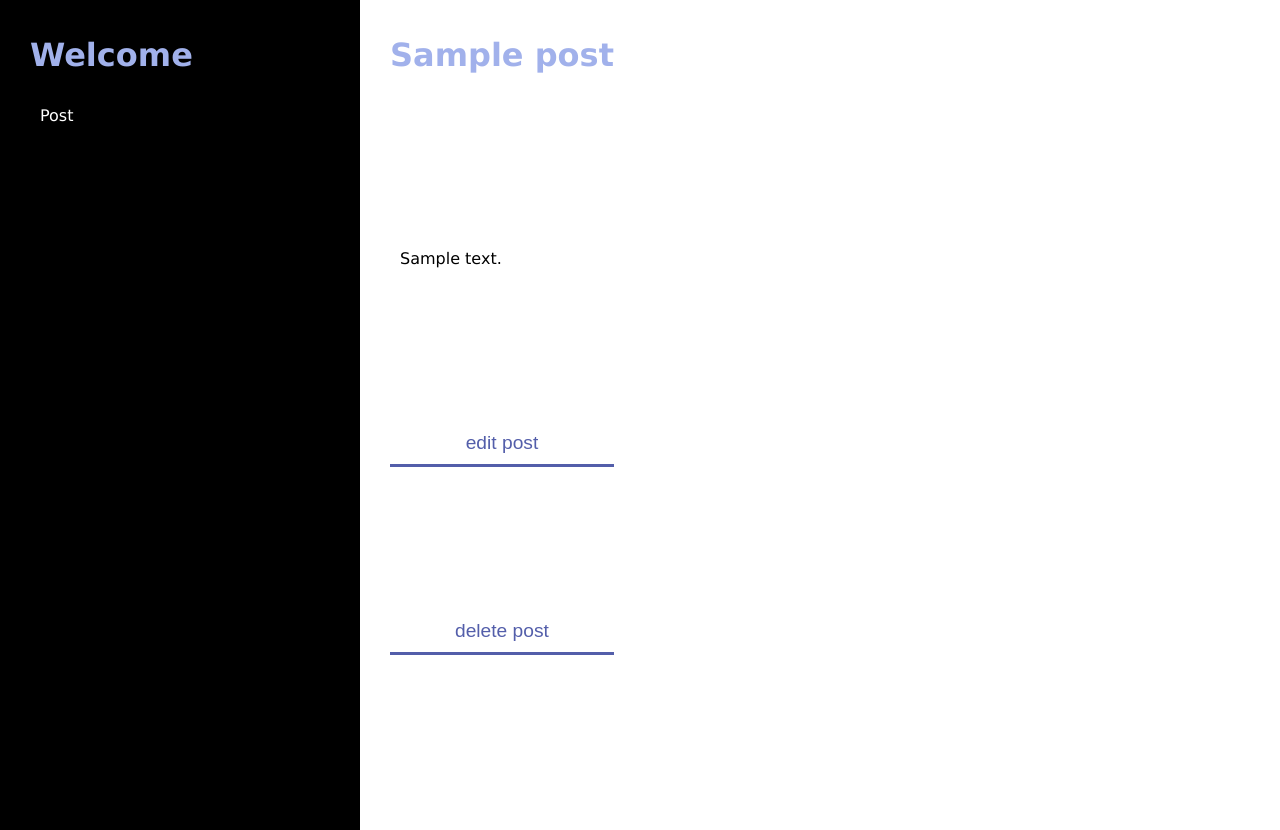
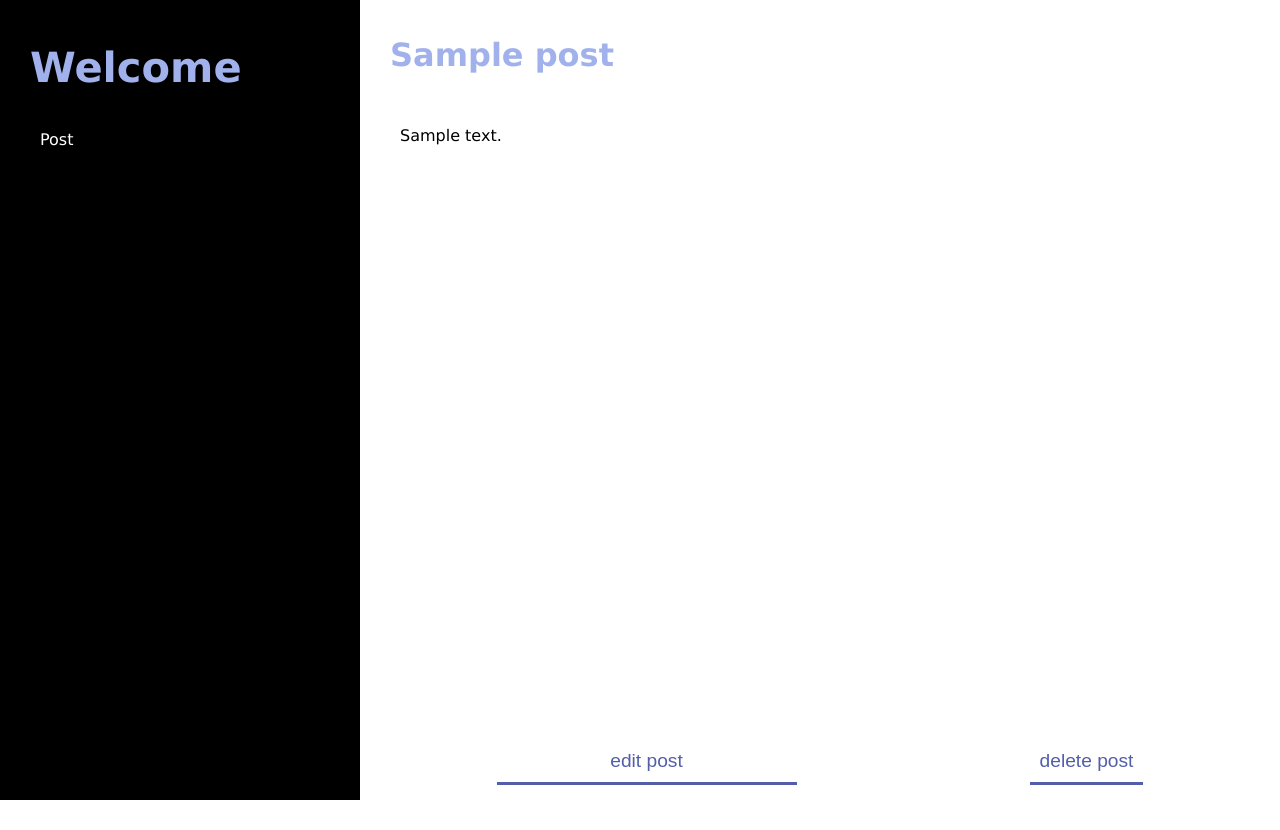
Before and after one commit to melanieChan/flask-blog, a Flask app: page /1 in a window 1280 px wide. After the commit the page ends 800 px from the top, so only its background shows below. Run offline with Flask 2, Linux system fonts and the light colour scheme; tables that the repository leaves empty hold one stand-in row (values such as "Sample post").

Commit message:
styling
- added link to homepage with title element
- adjusted heights based on screen height and padding
- applied scrolling only on right side
- aligned post content to top
- expanded action bar

```diff
--- a/static/css/style.css
+++ b/static/css/style.css
@@ -1,3 +1,7 @@
+:root {
+  --padding-y: 15px;
+}
+
 body {
   margin: 0; /* eliminate space between edge of browser and content */
   height: 100vh;
@@ -28,18 +32,18 @@
 }
 
 .stay { /* prevents div from moving while scrolling */
-  position: fixed;
+  position: sticky;
+  top: 0;
 }
 
 #header {
-  padding-top: 15px;
-  padding-bottom: 15px;
+  padding-top: var(--padding-y);
+  padding-bottom: var(--padding-y);
   padding-left: 30px;
   padding-right: 30px;
 
   min-width: 300px;
-  height: 100%;
-  /* min-height: 100vh; */
+  height: calc(100% - calc(var(--padding-y) * 2)); /* full height - padding */
 
   display: flex;
   flex-direction: column;
@@ -49,12 +53,15 @@
 }
 
 .content-container { /* body of page's main content */
-  padding-top: 15px;
-  padding-bottom: 15px;
+  padding-top: var(--padding-y);
+  padding-bottom: var(--padding-y);
   padding-left: 30px;
   padding-right: 30px;
 
-  height: 100%;
+  height: calc(100% - calc(var(--padding-y) * 2));
+
+  overflow-y: scroll;
+  flex-grow: 1;
 }
 
 .cards-container {
@@ -148,7 +155,7 @@
   font-size: 1.3em;
   font-weight: bold;
   color: #535EAA;
-  margin: 10px;
+  margin: 0;
 }
 
 a:hover, a:active {
@@ -161,9 +168,26 @@
   align-content: center;
 }
 
-.post-page {
+.post-page { /* part of the post page containing post title, content, buttons */
   display: flex;
   flex-direction: column;
   justify-content: space-between;
-  height: 80%;
+  gap: 20px;
+  height: 100%;
 }
+
+.post-content-container {
+  flex-grow: 1;
+  display: flex;
+  flex-direction: column;
+  align-items: flex-start;
+}
+
+.action-buttons {
+  display: flex;
+  flex-direction: row;
+  justify-content: space-around;
+  gap: 20px;
+  width: 100%;
+  flex-wrap: wrap;
+}
--- a/templates/base.html
+++ b/templates/base.html
@@ -8,11 +8,8 @@
   <body>
     <!-- can be reused for any page in app; includes sidebar and app's styling theme -->
     <div id="header" class="stay">
-      <h1>Welcome</h1>
+      <a href="{{ url_for('index') }}"><h1>Welcome</h1></a>
       <p class="header-link">Post</p>
-    </div>
-    <!-- empty div to push content-container towards the right, so it wouldn't overlap with fixed sidebar -->
-    <div id="header">
     </div>
 
     <div class="content-container">
--- a/templates/edit.html
+++ b/templates/edit.html
@@ -11,7 +11,7 @@
                    value="{{ request.form['title'] }}"/>
         </div>
 
-        <div class="form-group">
+        <div class="post-content-container">
             <label for="content">Content</label>
             <textarea name="content" class="input-content" rows="10"
                     placeholder="{{ post.content }}"
--- a/templates/post.html
+++ b/templates/post.html
@@ -4,8 +4,12 @@
   <div class="post-page">
       <!-- gets post's information from db by using post id from url -->
       <h1>{% block title %} {{ post['title'] }} {% endblock %}</h1>
+
+      <div class="post-content-container">
         <p>{{ post['content'] }}</p>
+      </div>
 
+      <div class="action-buttons"> <!-- update and delete buttons -->
         <button type="submit" value="edit post" class="fixed-btn"
           onclick="location.href='/{{ post.id }}/edit';">edit post</button>
 
@@ -18,5 +22,6 @@
                 </button>
         </form>
       </div>
+    </div>
 
 {% endblock %}
```
Lines whose indentation alone changed are shown as unchanged.
